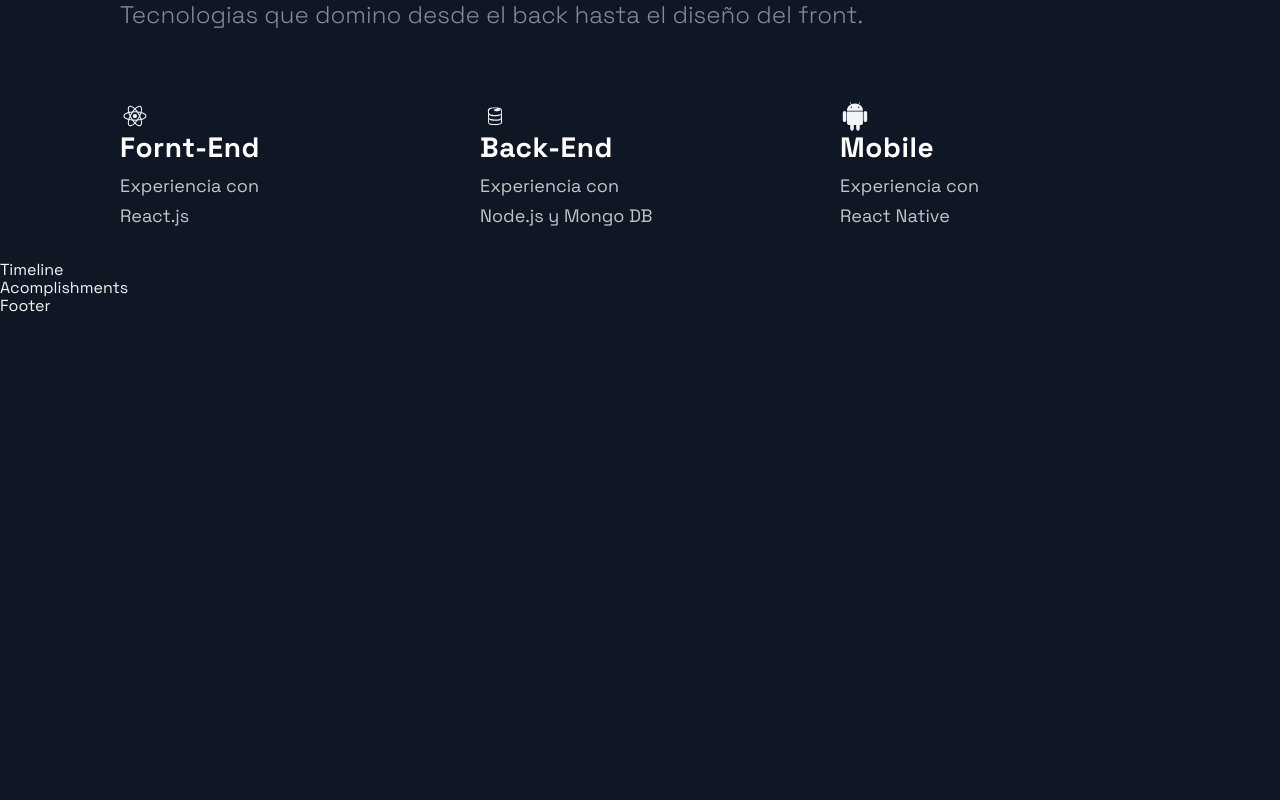
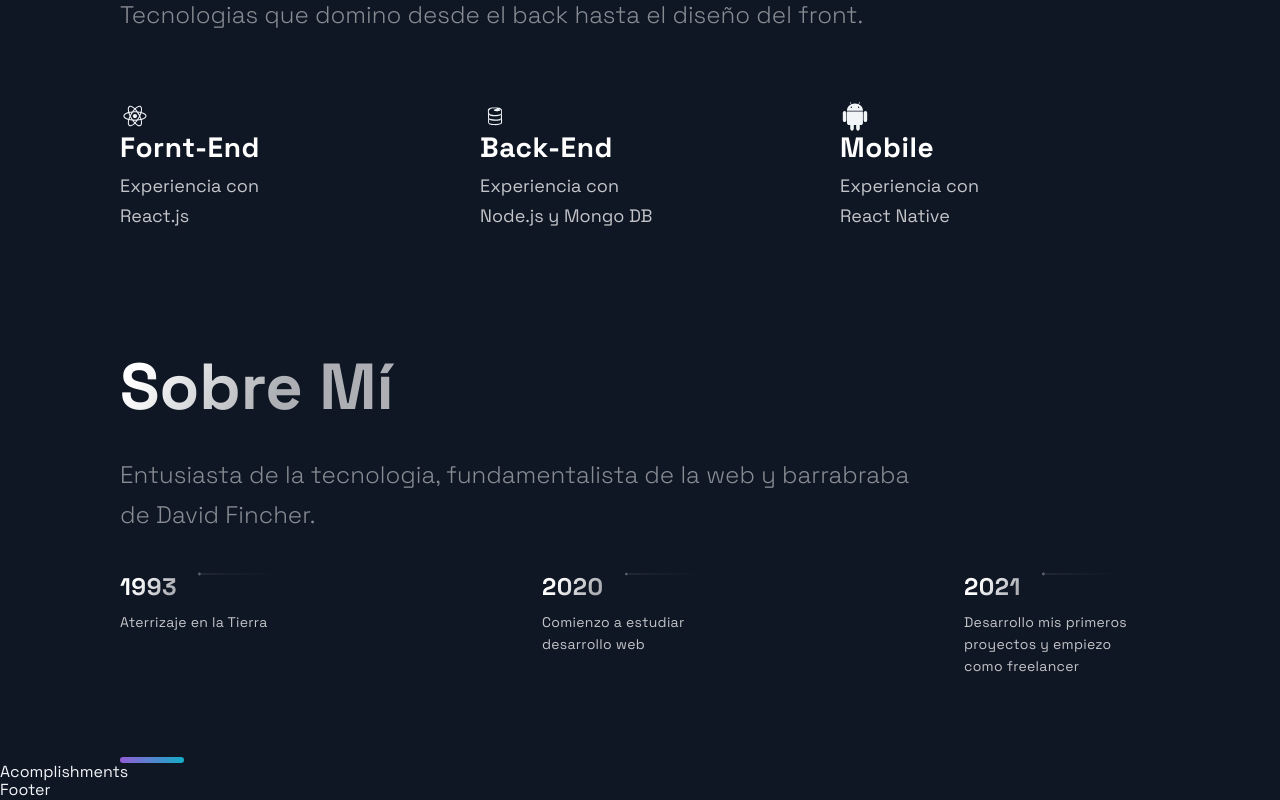
Before and after one commit to marcelonieva7/portfolio-Next.js, a Next.js app: page / in a window 1280 px wide. Shown: the part 2398-3198 px from the top of the page. Before the commit the page ends 2714 px from the top, so only its background shows below. Built offline with nearby package versions, Linux system fonts and the light colour scheme.

Commit message:
set about me section

```diff
--- a/src/components/TimeLine/TimeLine.js
+++ b/src/components/TimeLine/TimeLine.js
@@ -7,45 +7,110 @@
 const TOTAL_CAROUSEL_COUNT = TimeLineData.length;
 
 const Timeline = () => {
-  // const [activeItem, setActiveItem] = useState(0);
-  // const carouselRef = useRef();
+  const [activeItem, setActiveItem] = useState(0);
+  const carouselRef = useRef();
 
-  // const scroll = (node, left) => {
-  //   return node.scrollTo({ left, behavior: 'smooth' });
-  // }
+  const scroll = (node, left) => {
+    return node.scrollTo({ left, behavior: 'smooth' });
+  }
 
-  // const handleClick = (e, i) => {
-  //   e.preventDefault();
+  const handleClick = (e, i) => {
+    e.preventDefault();
 
-  //   if (carouselRef.current) {
-  //     const scrollLeft = Math.floor(carouselRef.current.scrollWidth * 0.7 * (i / TimeLineData.length));
+    if (carouselRef.current) {
+      const scrollLeft = Math.floor(carouselRef.current.scrollWidth * 0.7 * (i / TimeLineData.length));
 
-  //     scroll(carouselRef.current, scrollLeft);
-  //   }
-  // }
+      scroll(carouselRef.current, scrollLeft);
+    }
+  }
 
-  // const handleScroll = () => {
-  //   if (carouselRef.current) {
-  //     const index = Math.round((carouselRef.current.scrollLeft / (carouselRef.current.scrollWidth * 0.7)) * TimeLineData.length);
+  const handleScroll = () => {
+    if (carouselRef.current) {
+      const index = Math.round((carouselRef.current.scrollLeft / (carouselRef.current.scrollWidth * 0.7)) * TimeLineData.length);
 
-  //     setActiveItem(index);
-  //   }
-  // }
+      setActiveItem(index);
+    }
+  }
+  useEffect(() => {
+    const handleResize = () => {
+      scroll(carouselRef.current, 0);
+    }
 
-  // // snap back to beginning of scroll when window is resized
-  // // avoids a bug where content is covered up if coming from smaller screen
-  // useEffect(() => {
-  //   const handleResize = () => {
-  //     scroll(carouselRef.current, 0);
-  //   }
-
-  //   window.addEventListener('resize', handleResize);
-  // }, []);
+    window.addEventListener('resize', handleResize);
+  }, []);
 
   return (
-    <div>
-      Timeline
-    </div>
+    <Section id="about">
+      <SectionTitle main>Sobre Mí</SectionTitle>
+      <SectionText>
+        Entusiasta de la tecnologia, fundamentalista de la web y barrabraba de David Fincher.
+      </SectionText>
+      <CarouselContainer ref={carouselRef} onScroll={handleScroll}>
+        <>
+        {TimeLineData.map((item, index) => (
+          <CarouselMobileScrollNode key={index} final={index === TOTAL_CAROUSEL_COUNT -1}>
+            <CarouselItem
+              index={index}
+              id={`carousel__item-${index}`}
+              active={activeItem}
+              onClick={e => handleClick(e, index)}
+            >
+              <CarouselItemTitle>
+                {item.year}
+                <CarouselItemImg
+                    width="208"
+                    height="6"
+                    viewBox="0 0 208 6"
+                    fill="none"
+                    xmlns="http://www.w3.org/2000/svg">
+                    <path
+                      fill-rule="evenodd"
+                      clip-rule="evenodd"
+                      d="M2.5 5.5C3.88071 5.5 5 4.38071 5 3V3.5L208 3.50002V2.50002L5 2.5V3C5 1.61929 3.88071 0.5 2.5 0.5C1.11929 0.5 0 1.61929 0 3C0 4.38071 1.11929 5.5 2.5 5.5Z"
+                      fill="url(#paint0_linear)"
+                      fill-opacity="0.33"
+                    />
+                    <defs>
+                      <linearGradient
+                        id="paint0_linear"
+                        x1="-4.30412e-10"
+                        y1="0.5"
+                        x2="208"
+                        y2="0.500295"
+                        gradientUnits="userSpaceOnUse">
+                        <stop stop-color="white" />
+                        <stop
+                          offset="0.79478"
+                          stop-color="white"
+                          stop-opacity="0"
+                        />
+                      </linearGradient>
+                    </defs>
+                  </CarouselItemImg>
+              </CarouselItemTitle>
+              <CarouselItemText>
+                {item.text}
+              </CarouselItemText>
+            </CarouselItem>
+          </CarouselMobileScrollNode>
+        ))}
+        </>
+      </CarouselContainer>
+      <CarouselButtons>
+        {TimeLineData.map((item, index) => (
+          <CarouselButton
+            key={index}
+            index={index}
+            active={activeItem}
+            onClick={e => handleClick(e, index)}
+            type="button"
+          >
+            <CarouselButtonDot active={activeItem} />
+          </CarouselButton>
+        ))}
+      </CarouselButtons>
+      <SectionDivider />
+    </Section>
   );
 };
 
--- a/src/constants/constants.js
+++ b/src/constants/constants.js
@@ -38,9 +38,7 @@
 ];
 
 export const TimeLineData = [
-  { year: 2017, text: 'Started my journey', },
-  { year: 2018, text: 'Worked as a freelance developer', },
-  { year: 2019, text: 'Founded JavaScript Mastery', },
-  { year: 2020, text: 'Shared my projects with the world', },
-  { year: 2021, text: 'Started my own platform', },
+  { year: 1993, text: 'Aterrizaje en la Tierra', },
+  { year: 2020, text: 'Comienzo a estudiar desarrollo web', },
+  { year: 2021, text: 'Desarrollo mis primeros proyectos y empiezo como freelancer', },
 ];
```
